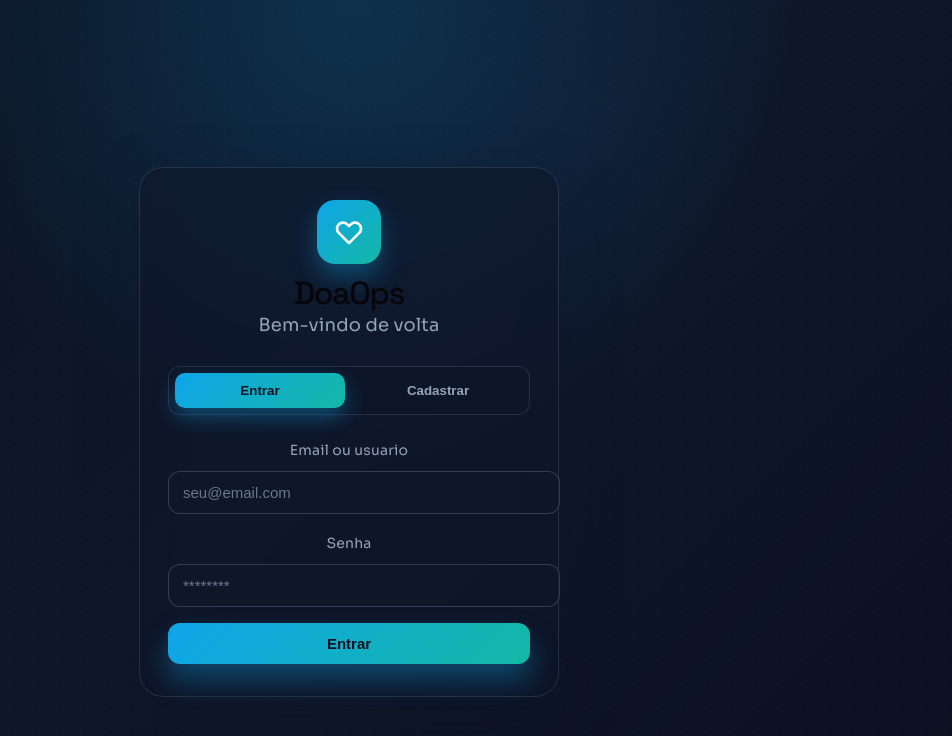
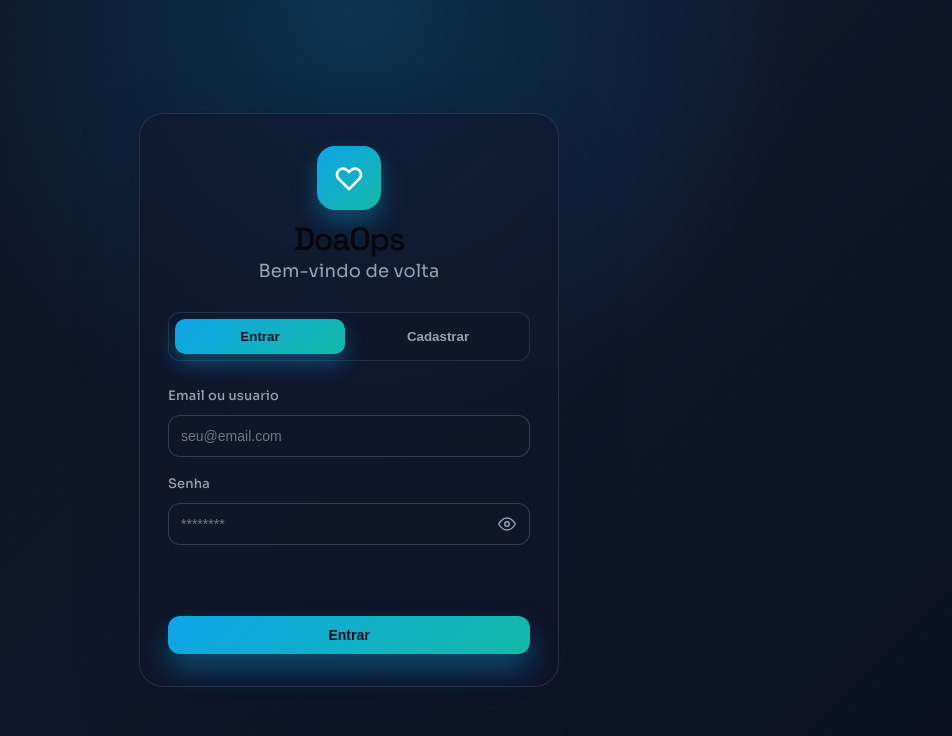
Before and after one commit to IFSC-ES2/projeto-app_doacao, a React (Vite) app in the folder frontend/: page / in a window 1280 px wide. Shown: the top 736 px of the page, without its empty margins (291-1243 px from the left). Built offline with nearby package versions, Linux system fonts and the light colour scheme.

Commit message:
fix: ajustes nas telas de cadastro e login

```diff
--- a/frontend/src/App.css
+++ b/frontend/src/App.css
@@ -349,8 +349,9 @@
 }
 
 .app-feedback {
-  min-height: 20px;
+  min-height: 1.5rem;
   font-size: 13px;
+  line-height: 1.35;
   color: #fca5a5;
 }
 
--- a/frontend/src/App.jsx
+++ b/frontend/src/App.jsx
@@ -1,8 +1,9 @@
 import { useMemo, useState } from 'react';
-import { NavLink, Outlet, useLocation } from 'react-router-dom';
+import { NavLink, Outlet, Navigate, useLocation } from 'react-router-dom';
 import { FiHome, FiUsers, FiInbox, FiBox, FiShare2, FiArchive } from 'react-icons/fi';
 import './App.css';
 import { Login } from './pages/Login.jsx';
+import { Register } from './pages/Cadastro.jsx';
 
 const NAV_ITEMS = [
   {
@@ -79,13 +80,21 @@ export function App() {
     return HEADER_COPY[normalized] || HEADER_COPY['/'];
   }, [location.pathname]);
 
+  const isCadastroRoute = location.pathname === '/cadastro';
+
   const handleLogout = () => {
     localStorage.removeItem('token');
     setToken(null);
   };
 
   if (!token) {
-    return <Login onSuccess={() => setToken(localStorage.getItem('token'))} />;
+    return isCadastroRoute
+      ? <Register />
+      : <Login onSuccess={() => setToken(localStorage.getItem('token'))} />;
+  }
+
+  if (isCadastroRoute) {
+    return <Navigate to="/" replace />;
   }
 
   return (
--- a/frontend/src/index.css
+++ b/frontend/src/index.css
@@ -52,17 +52,18 @@
 
 body {
   margin: 0;
+  min-height: 100svh;
+  background: #0b1220;
 }
 
 #root {
-  width: 1126px;
-  max-width: 100%;
-  margin: 0 auto;
-  text-align: center;
-  border-inline: 1px solid var(--border);
+  width: 100%;
+  max-width: none;
+  margin: 0;
+  text-align: initial;
+  border-inline: 0;
   min-height: 100svh;
-  display: flex;
-  flex-direction: column;
+  display: block;
   box-sizing: border-box;
 }
 
--- a/frontend/src/main.jsx
+++ b/frontend/src/main.jsx
@@ -23,6 +23,7 @@ ReactDOM.createRoot(document.getElementById('root')).render(
           <Route path="estoque" element={<Estoque />} />
           <Route path="*" element={<Navigate to="/" replace />} />
         </Route>
+        <Route path="/cadastro" element={<App />} />
       </Routes>
     </BrowserRouter>
   </React.StrictMode>
--- a/frontend/src/pages/Cadastro.jsx
+++ b/frontend/src/pages/Cadastro.jsx
@@ -1,62 +1,162 @@
 import { useState } from 'react';
+import { useNavigate } from 'react-router-dom';
+import { FiEye, FiEyeOff } from 'react-icons/fi';
+import './css/Login.css';
+
+const API_URL = 'http://localhost:8080';
+
+function getRegisterErrorMessage(response, data) {
+  const rawMessage = String(data?.mensagem || data?.message || '').trim();
+  const normalizedMessage = rawMessage.toLowerCase();
+
+  if (!response) {
+    return 'Não foi possível concluir o cadastro.';
+  }
+
+  if (rawMessage) {
+    return rawMessage;
+  }
+
+  if (response.status === 409) {
+    return 'Este usuário ou email já está em uso.';
+  }
+
+  if (response.status === 422 || normalizedMessage.includes('inválid') || normalizedMessage.includes('invalíd') || normalizedMessage.includes('campos')) {
+    return 'Confira os dados informados e tente novamente.';
+  }
+
+  return 'Não foi possível concluir o cadastro. Tente novamente.';
+}
 
 export function Register() {
+  const navigate = useNavigate();
   const [login, setLogin] = useState('');
   const [email, setEmail] = useState('');
   const [senha, setSenha] = useState('');
+  const [showPassword, setShowPassword] = useState(false);
   const [mensagem, setMensagem] = useState('');
+  const [tipoMensagem, setTipoMensagem] = useState('');
 
   const handleRegister = async (e) => {
     e.preventDefault();
+    setMensagem('');
+    setTipoMensagem('');
+
     try {
-      const response = await fetch('http://localhost:8080/register', {
+      const response = await fetch(`${API_URL}/register`, {
         method: 'POST',
         headers: {
           'Content-Type': 'application/json',
         },
-        body: JSON.stringify({ login, email, senha })
+        body: JSON.stringify({ login, email, senha }),
       });
 
       const data = await response.json();
 
       if (response.ok) {
-        setMensagem("ok " + data.mensagem);
+        setTipoMensagem('success');
+        setMensagem('Cadastro concluído com sucesso.');
+        setLogin('');
+        setEmail('');
+        setSenha('');
+        setShowPassword(false);
+        setTimeout(() => navigate('/'), 1200);
       } else {
-        setMensagem("erro " + data.mensagem);
+        setTipoMensagem('error');
+        setMensagem(getRegisterErrorMessage(response, data));
       }
-    } catch (error) {
-      setMensagem(" Erro de conexão com o servidor.");
+    } catch {
+      setTipoMensagem('error');
+      setMensagem('Sem conexão com o servidor. Tente novamente.');
     }
   };
 
   return (
-    <div style={{ maxWidth: '400px', margin: 'auto', padding: '20px' }}>
-      <h2>Cadastro de Usuário</h2>
-      <form onSubmit={handleRegister} style={{ display: 'flex', flexDirection: 'column', gap: '10px' }}>
+    <div className="login-page">
+      <div className="login-container">
+        <div className="login-card">
+          <div className="login-header">
+            <div className="login-logo">
+              <svg className="login-logo-icon" fill="none" stroke="currentColor" viewBox="0 0 24 24">
+                <path
+                  strokeLinecap="round"
+                  strokeLinejoin="round"
+                  strokeWidth={2}
+                  d="M4.318 6.318a4.5 4.5 0 000 6.364L12 20.364l7.682-7.682a4.5 4.5 0 00-6.364-6.364L12 7.636l-1.318-1.318a4.5 4.5 0 00-6.364 0z"
+                />
+              </svg>
+            </div>
+            <h1 className="login-title">DoaOps</h1>
+            <p className="login-subtitle">Crie sua conta</p>
+          </div>
+
+          <form onSubmit={handleRegister} className="login-form">
+            <div className="login-field">
+              <label htmlFor="login" className="login-label">
+                Usuário
+              </label>
               <input
+                id="login"
                 type="text"
-          placeholder="Nome de Usuário"
+                placeholder="nome.usuario"
                 value={login}
                 onChange={(e) => setLogin(e.target.value)}
+                className="login-input"
                 required
               />
+            </div>
+
+            <div className="login-field">
+              <label htmlFor="email-register" className="login-label">
+                Email
+              </label>
               <input
+                id="email-register"
                 type="email"
-          placeholder="E-mail"
+                placeholder="seu@email.com"
                 value={email}
                 onChange={(e) => setEmail(e.target.value)}
+                className="login-input"
                 required
               />
+            </div>
+
+            <div className="login-field">
+              <label htmlFor="senha-register" className="login-label">
+                Senha
+              </label>
+              <div className="login-input-wrap">
                 <input
-          type="password"
-          placeholder="Senha"
+                  id="senha-register"
+                  type={showPassword ? 'text' : 'password'}
+                  placeholder="********"
                   value={senha}
                   onChange={(e) => setSenha(e.target.value)}
+                  className="login-input"
                   required
                 />
-        <button type="submit">Cadastrar</button>
+                <button
+                  type="button"
+                  className="login-password-toggle"
+                  onClick={() => setShowPassword((current) => !current)}
+                  aria-label={showPassword ? 'Ocultar senha' : 'Mostrar senha'}
+                  aria-pressed={showPassword}
+                >
+                  {showPassword ? <FiEyeOff aria-hidden /> : <FiEye aria-hidden />}
+                </button>
+              </div>
+            </div>
+
+            <p className={`login-feedback ${tipoMensagem ? `is-${tipoMensagem}` : ''}`} aria-live="polite" aria-atomic="true">
+              {mensagem}
+            </p>
+
+            <button type="submit" className="login-submit">
+              Cadastrar
+            </button>
           </form>
-      {mensagem && <p>{mensagem}</p>}
+        </div>
+      </div>
     </div>
   );
 }
--- a/frontend/src/pages/Login.jsx
+++ b/frontend/src/pages/Login.jsx
@@ -1,16 +1,76 @@
-import { useState } from 'react';
+import { useMemo, useState } from 'react';
+import { FiEye, FiEyeOff } from 'react-icons/fi';
 import './css/Login.css';
 
 const API_URL = 'http://localhost:8080';
 
-export function Login() {
+function getAuthErrorMessage(response, data, mode) {
+  const rawMessage = String(data?.mensagem || data?.message || '').trim();
+  const normalizedMessage = rawMessage.toLowerCase();
+
+  if (!response) {
+    return 'Não foi possível concluir a operação.';
+  }
+
+  if (rawMessage) {
+    return rawMessage;
+  }
+
+  if (response.status === 401 || response.status === 403 || normalizedMessage.includes('senha') || normalizedMessage.includes('credencial')) {
+    return mode === 'login'
+      ? 'Email, usuário ou senha inválidos.'
+      : 'Não foi possível validar seus dados.';
+  }
+
+  if (response.status === 404 || normalizedMessage.includes('não encontrado') || normalizedMessage.includes('nao encontrado')) {
+    return mode === 'login'
+      ? 'Conta não encontrada. Verifique seu email ou usuário.'
+      : 'Não foi possível localizar os dados informados.';
+  }
+
+  if (response.status === 422 || normalizedMessage.includes('inválid') || normalizedMessage.includes('invalíd') || normalizedMessage.includes('campos')) {
+    return 'Confira os campos informados e tente novamente.';
+  }
+
+  if (response.status === 429) {
+    return 'Muitas tentativas. Aguarde alguns instantes e tente de novo.';
+  }
+
+  if (mode === 'login') {
+    return 'Não foi possível fazer login. Tente novamente.';
+  }
+
+  return 'Não foi possível concluir o cadastro. Tente novamente.';
+}
+
+function getNetworkErrorMessage(mode) {
+  return mode === 'login'
+    ? 'Sem conexão com o servidor. Verifique sua internet e tente novamente.'
+    : 'Sem conexão com o servidor. Não foi possível concluir o cadastro.';
+}
+
+export function Login({ onSuccess }) {
   const [isLogin, setIsLogin] = useState(true);
   const [email, setEmail] = useState('');
   const [password, setPassword] = useState('');
   const [confirmPassword, setConfirmPassword] = useState('');
+  const [showPassword, setShowPassword] = useState(false);
+  const [showConfirmPassword, setShowConfirmPassword] = useState(false);
   const [loading, setLoading] = useState(false);
   const [message, setMessage] = useState('');
   const [error, setError] = useState('');
+
+  const feedback = useMemo(() => {
+    if (error) {
+      return { type: 'error', text: error };
+    }
+
+    if (message) {
+      return { type: 'success', text: message };
+    }
+
+    return { type: '', text: '' };
+  }, [error, message]);
 
   const handleSubmit = async (e) => {
     e.preventDefault();
@@ -29,15 +89,22 @@ export function Login() {
         const data = await response.json();
 
         if (response.ok) {
-          setMessage('Login bem-sucedido!');
+          setMessage('Login realizado com sucesso.');
           localStorage.setItem('token', data.token || 'logado');
-          setTimeout(() => window.location.href = '/', 2000);
+          setTimeout(() => {
+            if (typeof onSuccess === 'function') {
+              onSuccess();
+              return;
+            }
+
+            window.location.href = '/';
+          }, 1200);
         } else {
-          setError(data.mensagem || 'Erro ao fazer login');
+          setError(getAuthErrorMessage(response, data, 'login'));
         }
       } else {
         if (password !== confirmPassword) {
-          setError('As senhas não conferem');
+          setError('As senhas informadas não conferem.');
           setLoading(false);
           return;
         }
@@ -55,14 +122,22 @@ export function Login() {
         const data = await response.json();
 
         if (response.ok) {
-          setMessage('Cadastro feito com sucesso! Faça login agora.');
-          setTimeout(() => setIsLogin(true), 2000);
+          setMessage('Cadastro concluído. Faça login para continuar.');
+          setEmail('');
+          setPassword('');
+          setConfirmPassword('');
+          setShowPassword(false);
+          setShowConfirmPassword(false);
+          setTimeout(() => {
+            setIsLogin(true);
+            setMessage('');
+          }, 1400);
         } else {
-          setError(data.mensagem || 'Erro ao cadastrar');
+          setError(getAuthErrorMessage(response, data, 'register'));
         }
       }
     } catch (err) {
-      setError('Erro de conexão: ' + err.message);
+      setError(getNetworkErrorMessage(isLogin ? 'login' : 'register'));
       console.error('Erro:', err);
     } finally {
       setLoading(false);
@@ -93,14 +168,26 @@ export function Login() {
           <div className="login-tabs">
             <button
               type="button"
-              onClick={() => setIsLogin(true)}
+              onClick={() => {
+                setIsLogin(true);
+                setError('');
+                setMessage('');
+                setShowPassword(false);
+                setShowConfirmPassword(false);
+              }}
               className={`login-tab ${isLogin ? 'login-tab-active' : ''}`}
             >
               Entrar
             </button>
             <button
               type="button"
-              onClick={() => setIsLogin(false)}
+              onClick={() => {
+                setIsLogin(false);
+                setError('');
+                setMessage('');
+                setShowPassword(false);
+                setShowConfirmPassword(false);
+              }}
               className={`login-tab ${!isLogin ? 'login-tab-active' : ''}`}
             >
               Cadastrar
@@ -127,15 +214,26 @@ export function Login() {
               <label htmlFor="password" className="login-label">
                 Senha
               </label>
+              <div className="login-input-wrap">
                 <input
                   id="password"
-                type="password"
+                  type={showPassword ? 'text' : 'password'}
                   value={password}
                   onChange={(e) => setPassword(e.target.value)}
                   className="login-input"
                   placeholder="********"
                   required
                 />
+                <button
+                  type="button"
+                  className="login-password-toggle"
+                  onClick={() => setShowPassword((current) => !current)}
+                  aria-label={showPassword ? 'Ocultar senha' : 'Mostrar senha'}
+                  aria-pressed={showPassword}
+                >
+                  {showPassword ? <FiEyeOff aria-hidden /> : <FiEye aria-hidden />}
+                </button>
+              </div>
             </div>
 
             {!isLogin && (
@@ -143,41 +241,36 @@ export function Login() {
                 <label htmlFor="confirmPassword" className="login-label">
                   Confirmar senha
                 </label>
+                <div className="login-input-wrap">
                   <input
                     id="confirmPassword"
-                  type="password"
+                    type={showConfirmPassword ? 'text' : 'password'}
                     value={confirmPassword}
                     onChange={(e) => setConfirmPassword(e.target.value)}
                     className="login-input"
                     placeholder="********"
                     required
                   />
+                  <button
+                    type="button"
+                    className="login-password-toggle"
+                    onClick={() => setShowConfirmPassword((current) => !current)}
+                    aria-label={showConfirmPassword ? 'Ocultar confirmação de senha' : 'Mostrar confirmação de senha'}
+                    aria-pressed={showConfirmPassword}
+                  >
+                    {showConfirmPassword ? <FiEyeOff aria-hidden /> : <FiEye aria-hidden />}
+                  </button>
+                </div>
               </div>
             )}
 
-            {error && (
-              <div style={{
-                color: '#dc2626',
-                padding: '10px',
-                backgroundColor: '#fee2e2',
-                borderRadius: '4px',
-                marginBottom: '10px'
-              }}>
-                {error}
-              </div>
-            )}
-
-            {message && (
-              <div style={{
-                color: '#16a34a',
-                padding: '10px',
-                backgroundColor: '#dcfce7',
-                borderRadius: '4px',
-                marginBottom: '10px'
-              }}>
-                {message}
-              </div>
-            )}
+            <p
+              className={`login-feedback ${feedback.type ? `is-${feedback.type}` : ''}`}
+              aria-live="polite"
+              aria-atomic="true"
+            >
+              {feedback.text}
+            </p>
 
             <button
               type="submit"
--- a/frontend/src/pages/css/Login.css
+++ b/frontend/src/pages/css/Login.css
@@ -29,6 +29,13 @@
   overflow: hidden;
 }
 
+.login-page,
+.login-page *,
+.login-page *::before,
+.login-page *::after {
+  box-sizing: border-box;
+}
+
 .login-page::before {
   content: '';
   position: fixed;
@@ -54,6 +61,7 @@
 }
 
 .login-card {
+  width: 100%;
   background: var(--login-card);
   border: 1px solid var(--login-border);
   border-radius: 24px;
@@ -130,20 +138,26 @@
 }
 
 .login-form {
+  width: 100%;
   display: flex;
   flex-direction: column;
-  gap: 16px;
+  gap: 14px;
 }
 
 .login-field {
   display: flex;
   flex-direction: column;
-  gap: 8px;
+  gap: 6px;
 }
 
 .login-label {
-  font-size: 14px;
+  font-size: 13px;
+  font-weight: 500;
   color: var(--login-muted);
+}
+
+.login-input-wrap {
+  position: relative;
 }
 
 .login-input {
@@ -151,10 +165,11 @@
   background: rgba(15, 23, 42, 0.65);
   border: 1px solid rgba(148, 163, 184, 0.28);
   border-radius: 12px;
-  padding: 12px 14px;
+  padding: 10px 44px 10px 12px;
   color: var(--login-text);
-  font-size: 15px;
+  font-size: 14px;
   transition: border-color 0.2s ease, box-shadow 0.2s ease;
+  min-height: 42px;
 }
 
 .login-input::placeholder {
@@ -165,6 +180,33 @@
   outline: none;
   border-color: rgba(14, 165, 233, 0.8);
   box-shadow: 0 0 0 3px rgba(14, 165, 233, 0.2);
+}
+
+.login-password-toggle {
+  position: absolute;
+  right: 10px;
+  top: 50%;
+  transform: translateY(-50%);
+  border: none;
+  background: transparent;
+  color: var(--login-muted);
+  width: 28px;
+  height: 28px;
+  border-radius: 999px;
+  display: grid;
+  place-items: center;
+  cursor: pointer;
+  transition: color 0.2s ease, background 0.2s ease;
+}
+
+.login-password-toggle:hover {
+  color: var(--login-text);
+  background: rgba(148, 163, 184, 0.12);
+}
+
+.login-password-toggle svg {
+  width: 18px;
+  height: 18px;
 }
 
 .login-forgot {
@@ -186,10 +228,10 @@
 .login-submit {
   border: none;
   border-radius: 12px;
-  padding: 12px 16px;
+  padding: 11px 16px;
   color: #0b1120;
   font-weight: 700;
-  font-size: 15px;
+  font-size: 14px;
   cursor: pointer;
   background: linear-gradient(135deg, var(--login-accent), var(--login-accent-strong));
   box-shadow: 0 16px 28px rgba(14, 165, 233, 0.35);
@@ -199,6 +241,13 @@
 .login-submit:hover {
   transform: translateY(-1px);
   box-shadow: 0 20px 32px rgba(14, 165, 233, 0.4);
+}
+
+.login-submit:disabled {
+  opacity: 0.7;
+  cursor: progress;
+  transform: none;
+  box-shadow: 0 16px 28px rgba(14, 165, 233, 0.24);
 }
 
 .login-divider {
@@ -250,6 +299,22 @@
   height: 20px;
 }
 
+.login-feedback {
+  min-height: 2.4rem;
+  margin: -2px 0 2px;
+  font-size: 13px;
+  line-height: 1.35;
+  color: transparent;
+}
+
+.login-feedback.is-error {
+  color: #f87171;
+}
+
+.login-feedback.is-success {
+  color: #86efac;
+}
+
 @media (max-width: 480px) {
   .login-card {
     padding: 28px 20px;
```
Lines whose indentation alone changed are shown as unchanged.
